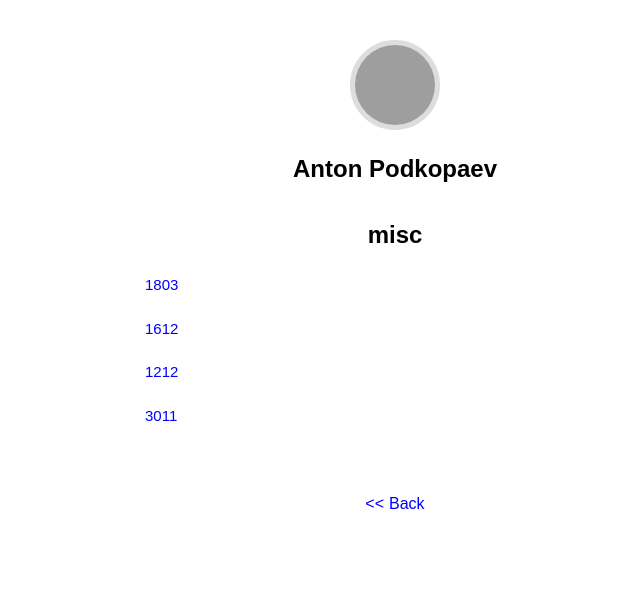
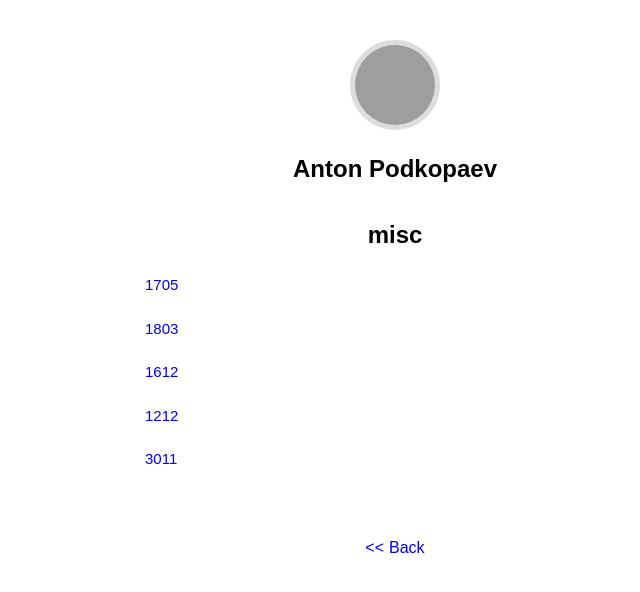
Before and after one commit to anlun/anlun.github.io, a Jekyll site: the page built from misc.md, in a window 1280 px wide. Shown: the top 592 px of the page, without its empty margins (245-885 px from the left). Built offline with Jekyll 4.4.1, drawn with Linux system fonts in a browser that asks for light colours; some web fonts are replaced; grey boxes are pictures that could not be loaded.

Commit message:
link to def presentation

```diff
--- a/misc.md
+++ b/misc.md
@@ -2,6 +2,8 @@
 layout: page
 title: misc
 ---
+[1705](https://drive.google.com/open?id=1xMkurxa_9XpIsKuoMgMTiD-LevSKL1nR)
+
 [1803](https://drive.google.com/open?id=11MXwqdjE_E5-RAnzegs_rAJxMn4B_mdd)
 
 [1612](https://drive.google.com/open?id=1OGnPJFN1C0M4G0Hg2XDHTjaOwcmKldpA)
```
